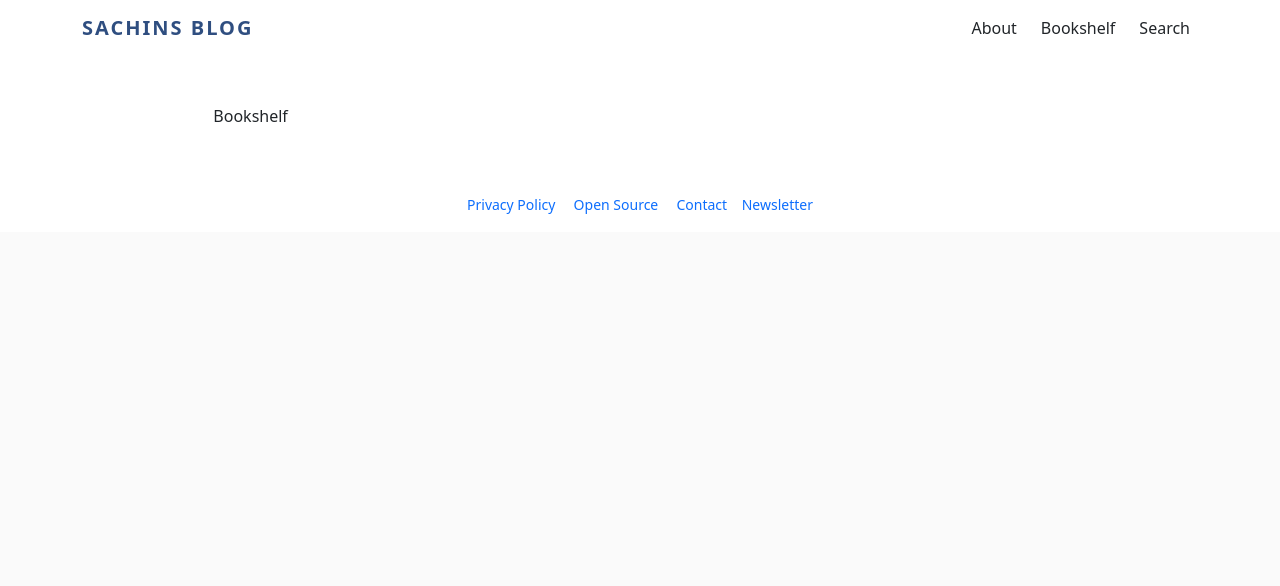
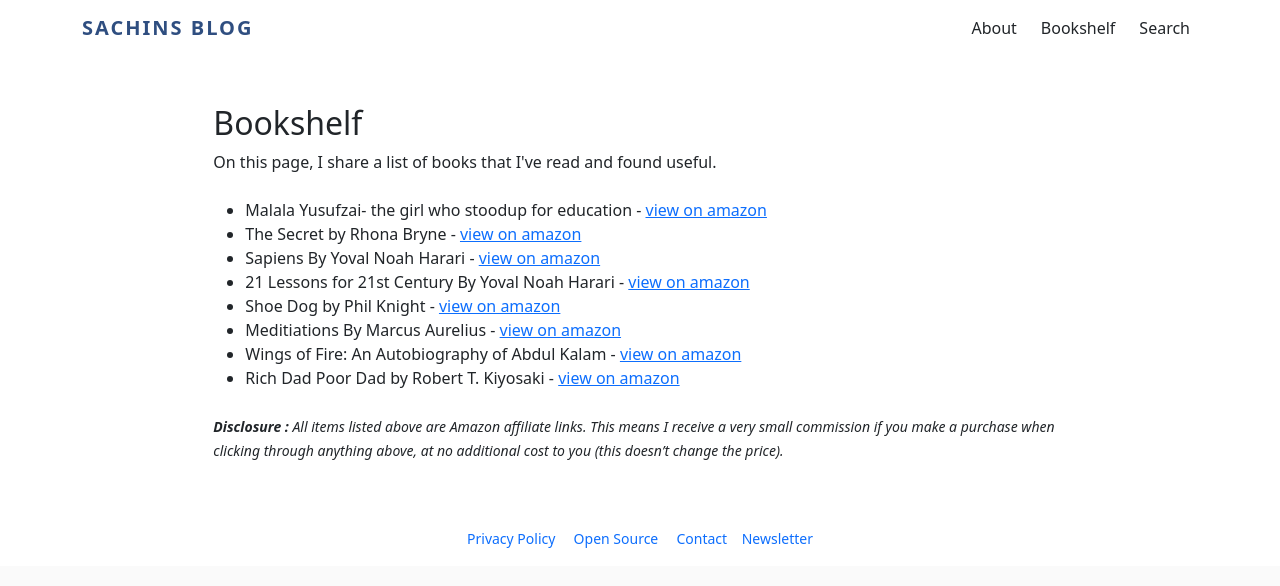
Before and after one commit to sachinshrmaa/sachins-blog, a Next.js app: page /bookshelf in a window 1280 px wide. Shown: the top 586 px of the page. Built offline with nearby package versions, Linux system fonts and the light colour scheme.

Commit message:
updated posts layout

```diff
--- a/pages/[slug].js
+++ b/pages/[slug].js
@@ -4,7 +4,7 @@
 
 
 const graphcms = new GraphQLClient(
-    "https://api-ap-south-1.hygraph.com/v2/clb0gitqq2e9u01uhbpr0fck8/master"
+    "https://ap-south-1.cdn.hygraph.com/content/clazncmxj1wfm01uh70pq8gya/master"
 );
 
 
--- a/pages/bookshelf.jsx
+++ b/pages/bookshelf.jsx
@@ -3,7 +3,25 @@
 const Bookshelf = () => {
     return (
         <div className="col-md-8 m-auto col-11 my-5">
-            Bookshelf
+            <h2 className="sub-heading">Bookshelf</h2>
+            <p>On this page, I share a list of books that I've read and found useful.</p>
+
+            <ul className="my-4">
+                <li>Malala Yusufzai- the girl who stoodup for education - <a href="https://amzn.to/3Erlnmy" target='_blank'>view on amazon</a></li>
+                <li>The Secret by Rhona Bryne - <a href="https://amzn.to/3KYGC1w" target='_blank'>view on amazon</a></li>
+                <li>Sapiens By Yoval Noah Harari - <a href="https://amzn.to/3xF4h3y" target='_blank'>view on amazon</a></li>
+                <li>21 Lessons for 21st Century By Yoval Noah Harari - <a href="https://amzn.to/3uTBbLO" target='_blank'>view on amazon</a></li>
+                <li>Shoe Dog by Phil Knight - <a href="https://amzn.to/3OyyFmf" target='_blank'>view on amazon</a> </li>
+                <li>Meditiations By Marcus Aurelius - <a href="https://amzn.to/3xEowyi" target='_blank'>view on amazon</a></li>
+                <li>Wings of Fire: An Autobiography of Abdul Kalam - <a href="https://amzn.to/3jQ4cBJ" target='_blank'>view on amazon</a> </li>
+                <li>Rich Dad Poor Dad by Robert T. Kiyosaki - <a href='https://amzn.to/3sQtNQ5'>view on amazon</a> </li>
+            </ul>
+
+            <small>
+                <i><b>Disclosure :</b> All items listed above are Amazon affiliate links.
+                This means I receive a very small commission if you make a purchase when clicking through anything above, at no additional cost to you (this doesn’t change the price). </i>
+            </small>
+
         </div>
     );
 }
--- a/styles/BlogCard.module.css
+++ b/styles/BlogCard.module.css
@@ -1,6 +1,6 @@
 
 
 .cardTop{
-    width: 100%;
-    height: 250px;
+    width: 100% ;
+    height: 20vh;
 }
```
Also changed, not shown: components/BlogCard.jsx (+2 -8 lines), components/LatestPost.jsx (added, +27 -0 lines), pages/about.jsx (+8 -2 lines), pages/index.jsx (+23 -4 lines).
